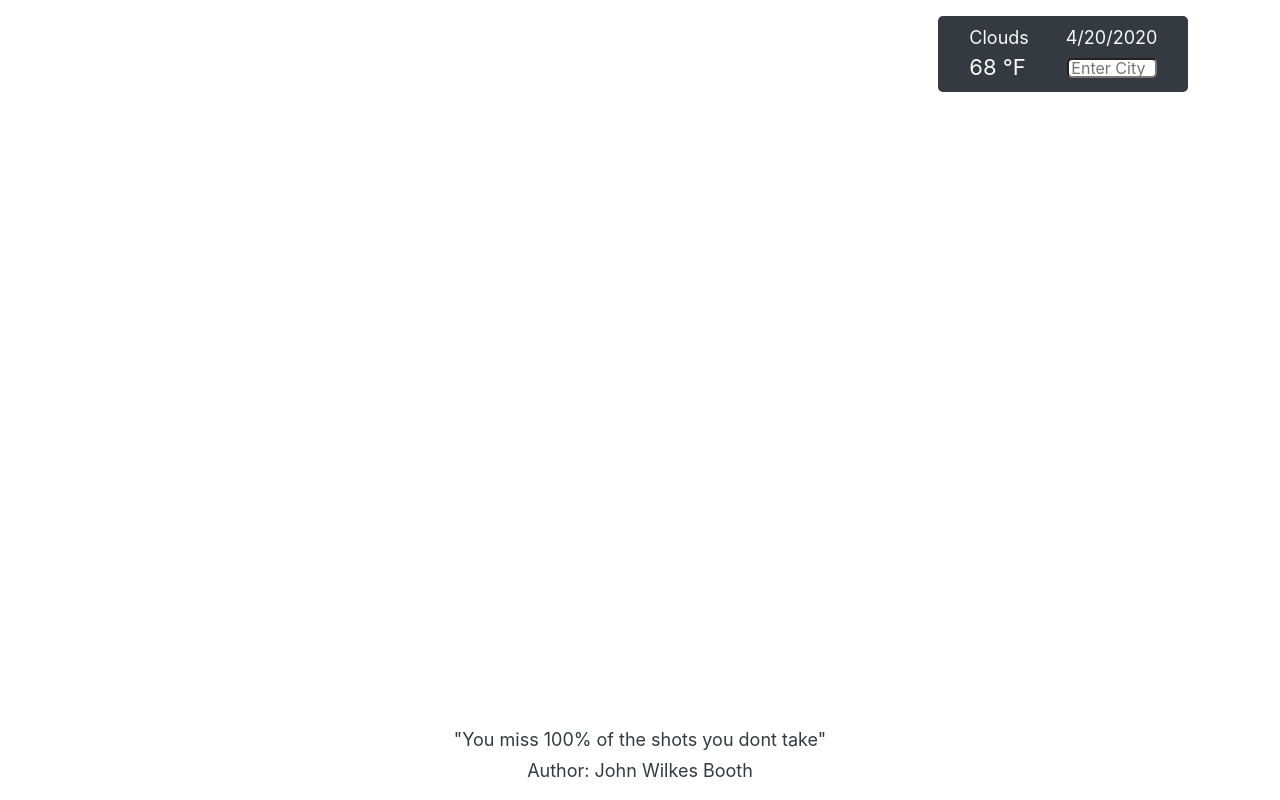
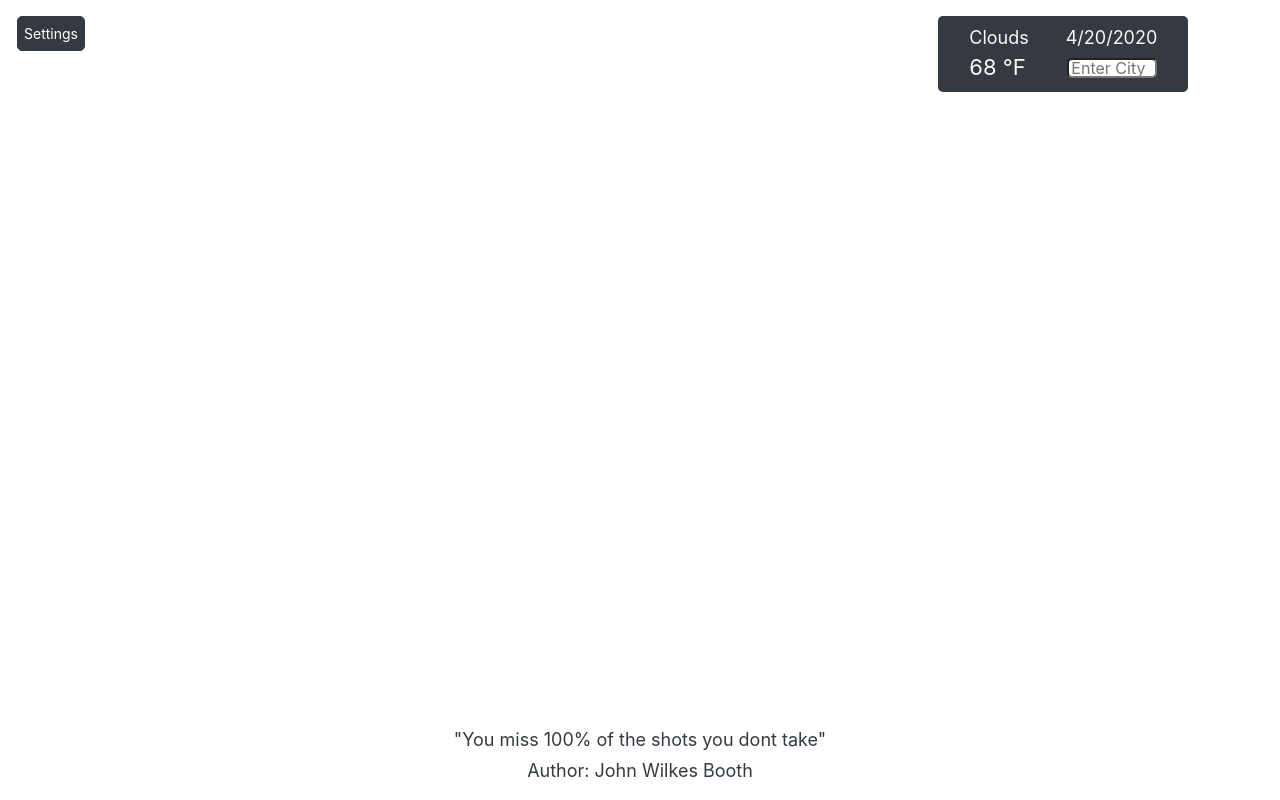
Before and after one commit to L-Garay/Momentum-3.0, a Vue app in the folder client/: page /#/ in a window 1280 px wide. Built offline with nearby package versions, Linux system fonts and the light colour scheme.

Commit message:
Momentum Settings Component, Dropdown Button Click

```diff
--- a/client/src/components/MomentumNavbar.vue
+++ b/client/src/components/MomentumNavbar.vue
@@ -2,7 +2,10 @@
   <div class="momentum-navbar">
     <div class="container-fluid">
       <div class="row">
-        <div class="col-md-11 p-0 mt-3">
+        <div class="col-md-1 mt-3">
+          <momentumSettings />
+        </div>
+        <div class="col-md-10 p-0 mt-3">
           <nav class="navbar-light bg-transparent">
             <div class="row d-flex justify-content-end">
               <div class="col-md-4 col-lg-2 bg-dark text-light weather-widget">
@@ -32,8 +35,13 @@
 </template>
 
 <script>
+import MomentumSettings from "@/components/MomentumSettings.vue";
 export default {
-  name: "momentum-navbar"
+  name: "momentum-navbar",
+  components: {
+    MomentumSettings
+  },
+  methods: {}
 };
 </script>
 
--- /dev/null
+++ b/client/src/components/MomentumSettings.vue
@@ -0,0 +1,69 @@
+<template>
+  <div class="momentum-settings">
+    <div class="dropdown">
+      <button @click="settings()" class="dropbtn btn btn-dark btn-sm">
+        Settings
+      </button>
+      <div id="myDropdown" class="dropdown-content">
+        <a href="#photo"
+          >Photos <button>Choose</button><button>New</button
+          ><button>Save</button></a
+        >
+        <a href="#quote">Quotes <button>New</button><button>Save</button></a>
+        <a href="#time"
+          >Time <button>Standard</button><button>Military</button></a
+        >
+      </div>
+    </div>
+  </div>
+</template>
+
+<script>
+export default {
+  name: "momentum-settings",
+  methods: {
+    settings() {
+      document.getElementById("myDropdown").classList.toggle("show");
+    }
+  }
+};
+</script>
+
+<style>
+.dropbtn {
+  padding: 6px;
+  border-radius: 5px;
+  cursor: pointer;
+}
+.dropdown {
+  position: relative;
+  display: inline-block;
+}
+.dropdown-content {
+  display: none;
+  position: absolute;
+  background-color: #f1f1f1;
+  min-width: 221px;
+  overflow: auto;
+  box-shadow: 0px 8px 16px 0px rgba(0, 0, 0, 0.2);
+  z-index: 1;
+}
+.dropdown-content a {
+  color: black;
+  padding: 12px 16px;
+  text-decoration: none;
+  display: block;
+  font-size: 12px;
+}
+button {
+  margin-right: 2px;
+  margin-left: 2px;
+  font-size: 12px;
+}
+.dropdown a:hover {
+  background-color: #ddd;
+}
+.show {
+  display: block;
+}
+</style>
```
